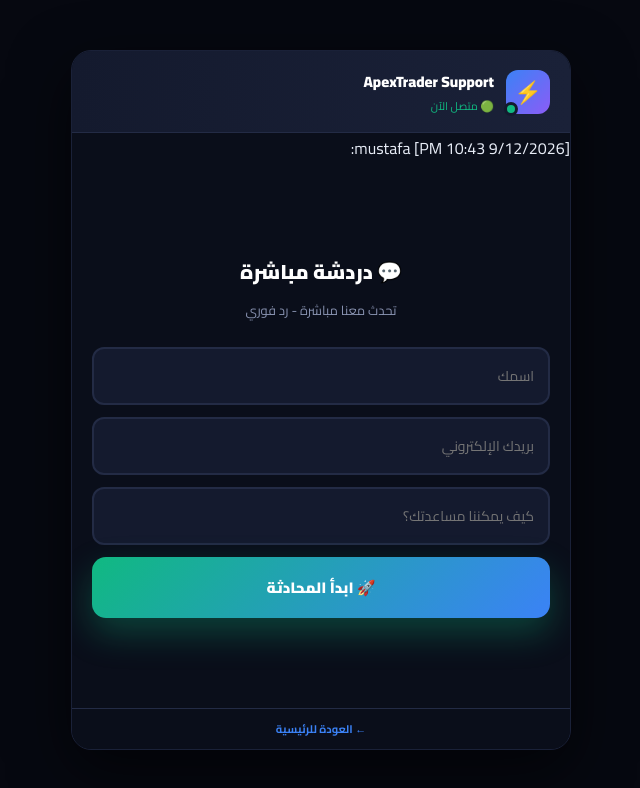
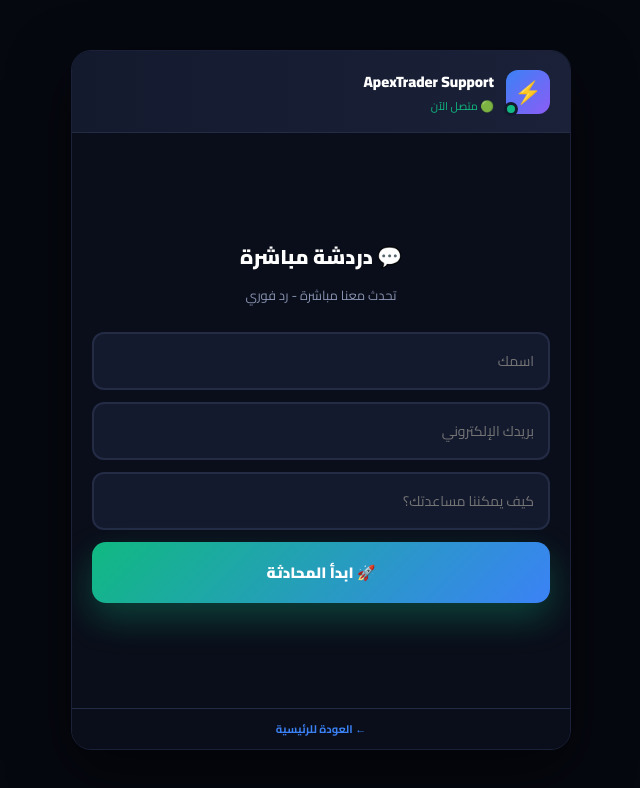
Before and after one commit to nazarmustafa408/apextrader-server, a website: page public/chat.html in a window 1280 px wide. Shown: the whole page, without its empty margins (319-959 px from the left). Drawn offline with Linux system fonts and the light colour scheme.

Commit message:
Update chat.html

```diff
--- a/public/chat.html
+++ b/public/chat.html
@@ -51,8 +51,7 @@
 <h1>ApexTrader Support</h1>
 <p>🟢 متصل الآن</p>
 </div>
-</div>
-[9/12/2026 10:43 PM] mustafa: <div class="start-form" id="startForm">
+</div>  <div class="start-form" id="startForm">
 <h2>💬 دردشة مباشرة</h2>
 <p>تحدث معنا مباشرة - رد فوري</p>
 <input type="text" id="userName" placeholder="اسمك" />
```
